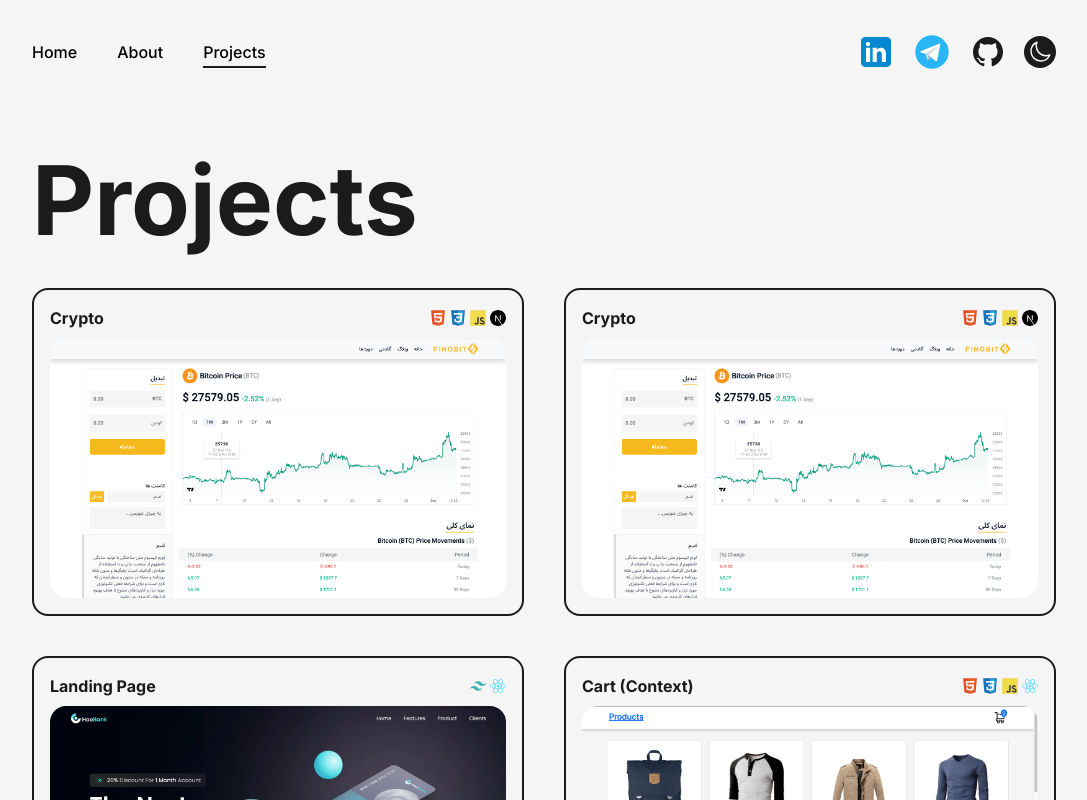
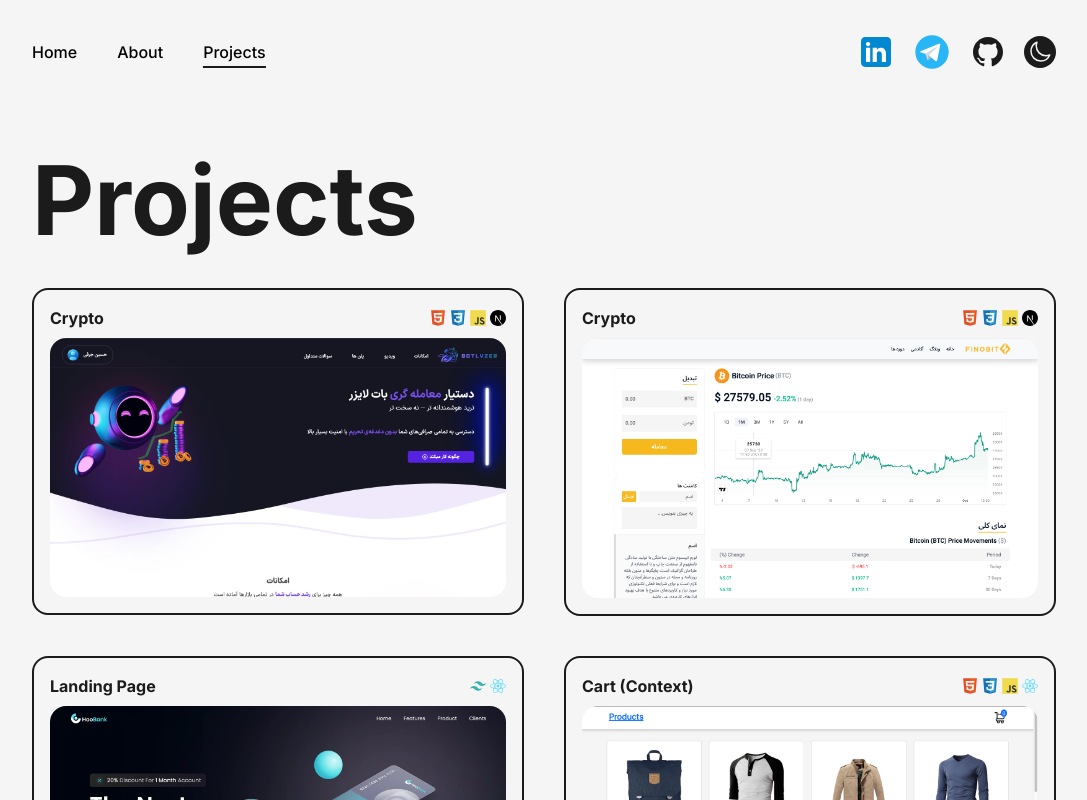
Before and after one commit to hossein-jorfi/portfolio-website, a Next.js app: page /Projects in a window 1280 px wide. Shown: the top 800 px of the page, without its empty margins (96-1183 px from the left). Built offline with nearby package versions, Linux system fonts and the light colour scheme.

Commit message:
add botlyzer to projects page

```diff
--- a/src/components/templates/Projects.tsx
+++ b/src/components/templates/Projects.tsx
@@ -10,7 +10,7 @@ import weblogImage from "../../../public/projectsImages/Weblog/weblog.png";
 import cart_context from "../../../public/projectsImages/CartContext/cart-context.png";
 import cart_redux from "../../../public/projectsImages/CartRedux/cart_redux.png";
 import landing_page from "../../../public/projectsImages/LandingPage/landing.webp";
-import botlyzer from "../../../public/projectsImages/LandingPage/landing.webp";
+import botlyzer from "../../../public/projectsImages/BotLyzer/bot2.png";
 
 const Projects = () => {
   return (
@@ -24,7 +24,7 @@ const Projects = () => {
           <ProjectCard
             blank={false}
             routeId="crypto"
-            image={cryptoImage}
+            image={botlyzer}
             title="Crypto"
             icons={[
               {
```
